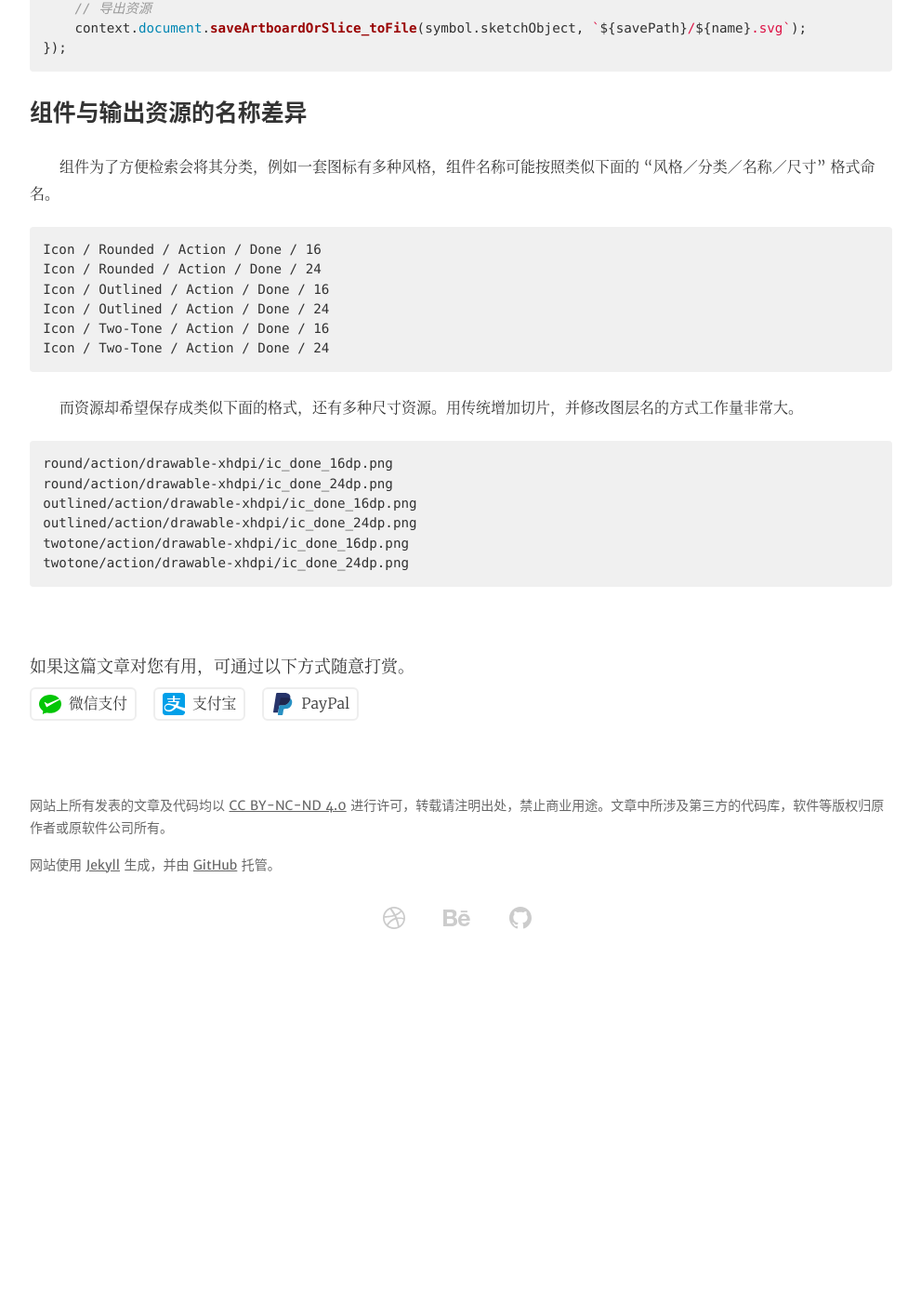
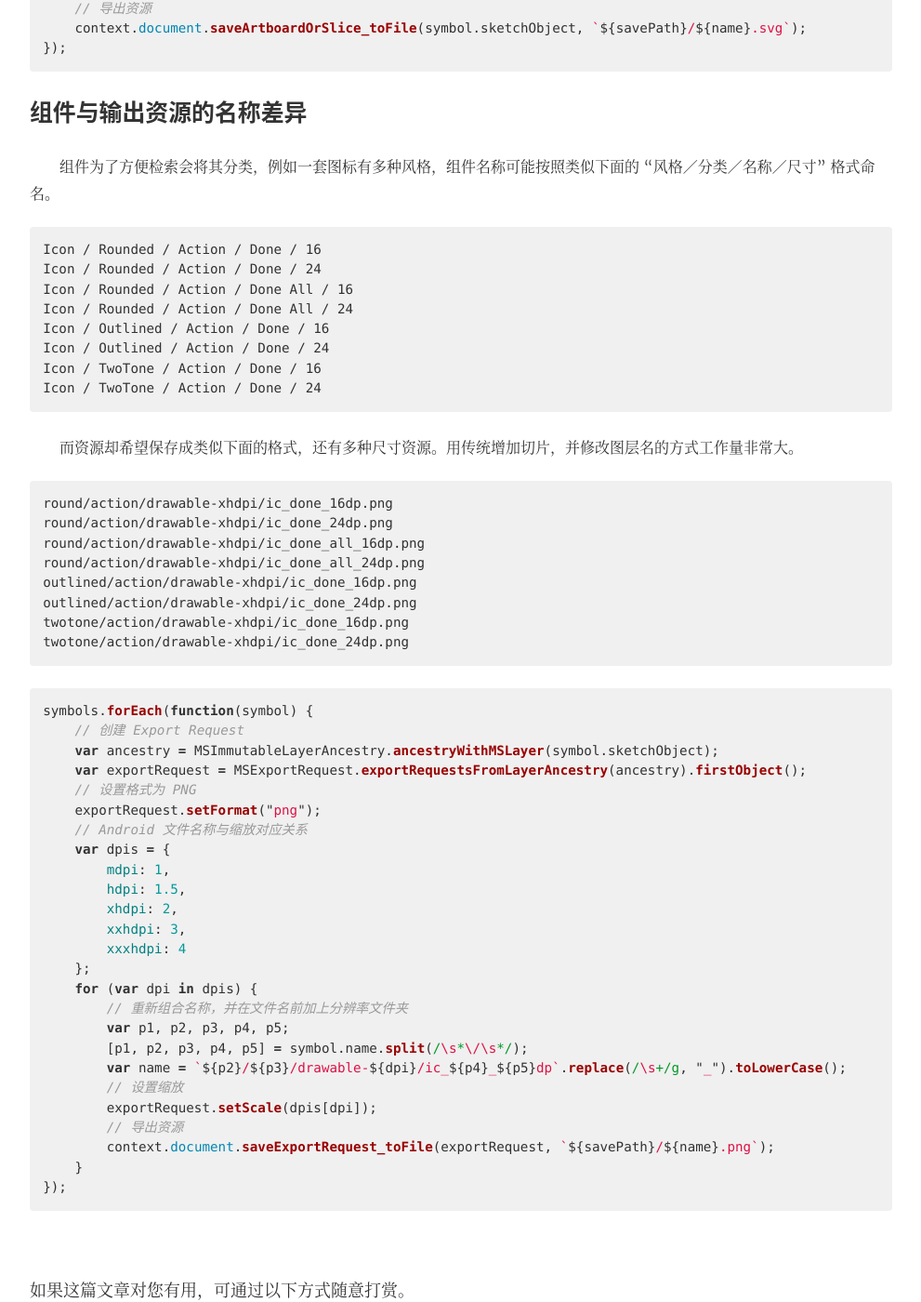
Before and after one commit to Ashung/ashung.github.io, a Jekyll site: the page built from _posts/2018-04-13-deep-into-sketch-library-part-3.md, in a window 1280 px wide and 1400 px high, scrolled down 5993 px. Shown: the whole window at 93% size, without its empty margins (144-1135 px from the left). Built offline with Jekyll 4.4.1, drawn with Linux system fonts in a browser that asks for light colours; comment, search, counter and statistics services are not loaded; before the commit the page ends 7076 px from its top, so only the background shows below that; some of the changed text lies outside the part shown.

Commit message:
使用脚本输出资源

````diff
--- a/_posts/2018-04-13-deep-into-sketch-library-part-3.md
+++ b/_posts/2018-04-13-deep-into-sketch-library-part-3.md
@@ -201,10 +201,10 @@ if (panel.runModal() == NSOKButton) {
 }
 ```
 
-假设画板的名称格式类似 “icon/action/done”，我们需要导出 Android 平台的多分辨率 PNG 资源，另外我们想在文件名前多增加一个表示不同分辨率的文件夹，例如 “icon/action/drawable-xhpi/done” 和 “icon/action/drawable-xxhpi/done”。
+假设画板的名称格式类似 “icon/action/done”，我们需要导出 Android 平台的多分辨率 PNG 资源，另外还要在文件名前多增加一个表示不同分辨率的文件夹，例如 “icon/action/drawable-xhpi/done” 和 “icon/action/drawable-xxhpi/done”。
 
 ```javascript
-// 如果用户没有按下确定，程序就停止，改为这个格式以减少缩进。
+// 如果用户没有按下确定，程序就停止，改为这种格式以减少缩进。
 if (panel.runModal() != NSOKButton) {
     return;
 }
@@ -224,7 +224,7 @@ symbols.forEach(function(symbol) {
         xxhdpi: 3,
         xxxhdpi: 4
     };
-	for (var dpi in dpis) {
+    for (var dpi in dpis) {
         // 在文件名前加上分辨率文件夹
         var name = symbol.name.split("/");
         name.splice(-1, 0, "drawable-" + dpi);
@@ -242,7 +242,7 @@ symbols.forEach(function(symbol) {
 ```javascript
 var savePath = panel.URL().path();
 symbols.forEach(function(symbol) {
-    // 在文件名前加上 SVG
+    // 在文件名前加上 SVG 文件夹
     var name = symbol.name.substring(0, symbol.name.lastIndexOf("/")) + "/svg" + symbol.name.substring(symbol.name.lastIndexOf("/"));
     // 导出资源
     context.document.saveArtboardOrSlice_toFile(symbol.sketchObject, `${savePath}/${name}.svg`);
@@ -256,10 +256,12 @@ symbols.forEach(function(symbol) {
 ```
 Icon / Rounded / Action / Done / 16
 Icon / Rounded / Action / Done / 24
+Icon / Rounded / Action / Done All / 16
+Icon / Rounded / Action / Done All / 24
 Icon / Outlined / Action / Done / 16
 Icon / Outlined / Action / Done / 24
-Icon / Two-Tone / Action / Done / 16
-Icon / Two-Tone / Action / Done / 24
+Icon / TwoTone / Action / Done / 16
+Icon / TwoTone / Action / Done / 24
 ```
 
 而资源却希望保存成类似下面的格式，还有多种尺寸资源。用传统增加切片，并修改图层名的方式工作量非常大。
@@ -267,8 +269,40 @@ Icon / Two-Tone / Action / Done / 24
 ```
 round/action/drawable-xhdpi/ic_done_16dp.png
 round/action/drawable-xhdpi/ic_done_24dp.png
+round/action/drawable-xhdpi/ic_done_all_16dp.png
+round/action/drawable-xhdpi/ic_done_all_24dp.png
 outlined/action/drawable-xhdpi/ic_done_16dp.png
 outlined/action/drawable-xhdpi/ic_done_24dp.png
 twotone/action/drawable-xhdpi/ic_done_16dp.png
 twotone/action/drawable-xhdpi/ic_done_24dp.png
 ```
+
+
+
+```javascript
+symbols.forEach(function(symbol) {
+    // 创建 Export Request
+    var ancestry = MSImmutableLayerAncestry.ancestryWithMSLayer(symbol.sketchObject);
+    var exportRequest = MSExportRequest.exportRequestsFromLayerAncestry(ancestry).firstObject();
+    // 设置格式为 PNG
+    exportRequest.setFormat("png");
+    // Android 文件名称与缩放对应关系
+    var dpis = {
+        mdpi: 1,
+        hdpi: 1.5,
+        xhdpi: 2,
+        xxhdpi: 3,
+        xxxhdpi: 4
+    };
+    for (var dpi in dpis) {
+        // 重新组合名称，并在文件名前加上分辨率文件夹
+        var p1, p2, p3, p4, p5;
+        [p1, p2, p3, p4, p5] = symbol.name.split(/\s*\/\s*/);
+        var name = `${p2}/${p3}/drawable-${dpi}/ic_${p4}_${p5}dp`.replace(/\s+/g, "_").toLowerCase();
+        // 设置缩放
+        exportRequest.setScale(dpis[dpi]);
+        // 导出资源
+        context.document.saveExportRequest_toFile(exportRequest, `${savePath}/${name}.png`);
+    }
+});
+```
--- a/assets/css/style.scss
+++ b/assets/css/style.scss
@@ -29,7 +29,7 @@ $cjk-serif-font: "Noto Serif CJK SC";
 $cjk-sans-font: "Noto Sans CJK SC";
 $serif: "Merriweather", $cjk-serif-font, serif;
 $sans-serif: "Merriweather Sans", Helvetica, Arial, $cjk-sans-font, sans-serif;
-$monospace: Monaco, Consolos, $cjk-sans-font, monospace;
+$monospace: Monaco, Consolos, Courier, monospace;
 $base-font-family: $serif;
 $base-font-size: medium;
 // 16px
````
